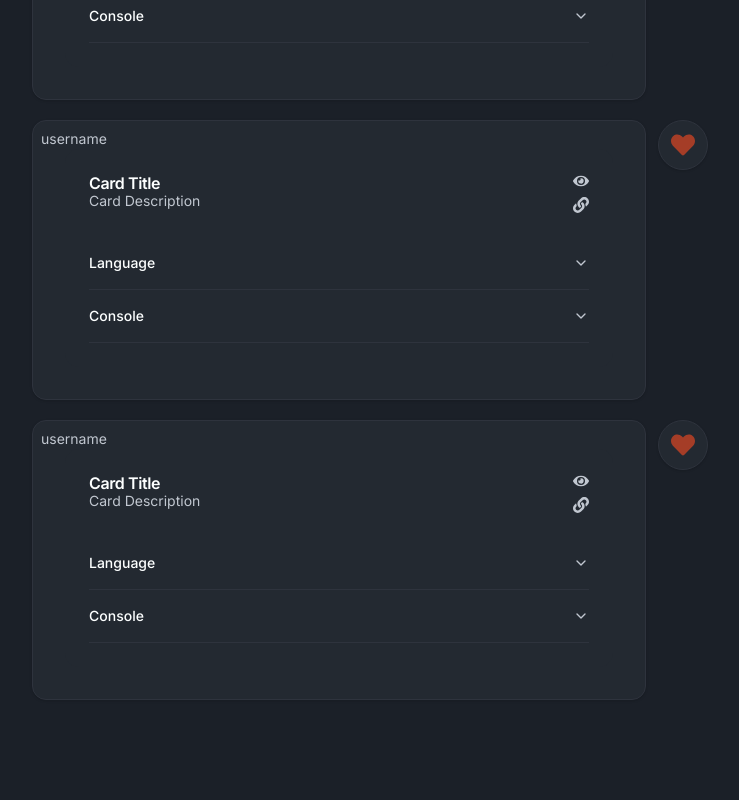
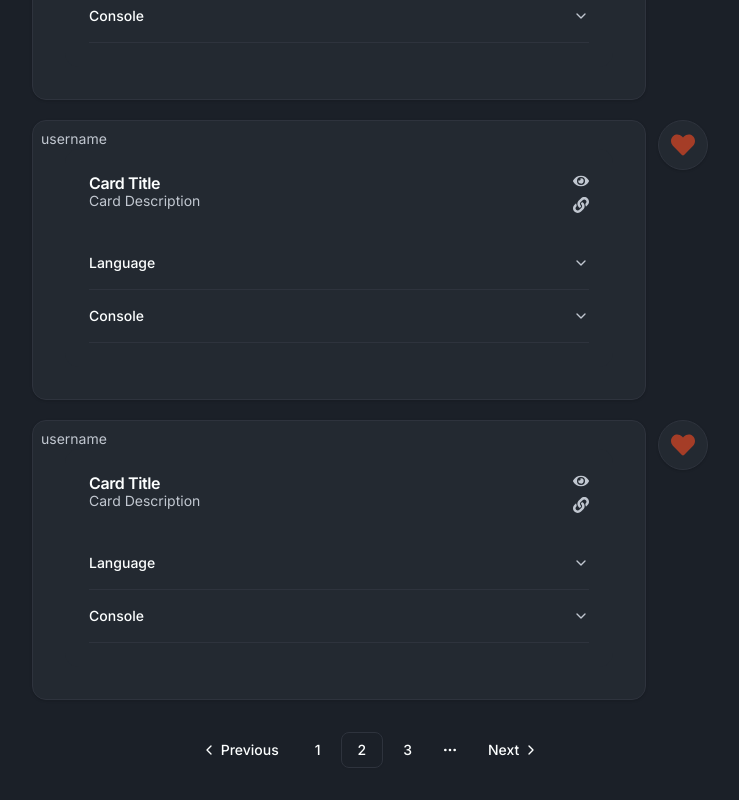
Before and after one commit to nemnem202/snipshare, a React app in the folder frontend/: page /explorer in a window 1280 px wide. Shown: the part 1666-2466 px from the top of the page, without its empty margins (270-1009 px from the left). Before the commit the page ends 2398 px from the top, so only its background shows below. Built offline with nearby package versions, Linux system fonts and the light colour scheme; the HTML template or start-up script is replaced by a standard one; a web font is replaced by a local one.

Commit message:
added pagination

```diff
--- a/frontend/src/core/pages/explorer.tsx
+++ b/frontend/src/core/pages/explorer.tsx
@@ -1,7 +1,15 @@
+import {
+  Pagination,
+  PaginationContent,
+  PaginationEllipsis,
+  PaginationItem,
+  PaginationLink,
+  PaginationNext,
+  PaginationPrevious,
+} from "../../ui/assets/pagination";
 import Headline from "../../ui/components/headline";
 import LanguageSelect from "../../ui/components/language_select";
 import Searchbar from "../../ui/components/searchbar";
-import SnippetCard from "../../ui/components/snippet_card";
 import SnippetContainer from "../../ui/components/snippet_container";
 import SortingSelect from "../../ui/components/sorting_select";
 import Tag from "../../ui/components/tag";
@@ -34,6 +42,34 @@ export default function Explorer() {
           <SnippetContainer />
         ))}
       </div>
+      <Pagination>
+        <PaginationContent>
+          <PaginationItem>
+            <PaginationPrevious href="#" size="default" />
+          </PaginationItem>
+          <PaginationItem>
+            <PaginationLink href="#" size="default">
+              1
+            </PaginationLink>
+          </PaginationItem>
+          <PaginationItem>
+            <PaginationLink href="#" isActive size="default">
+              2
+            </PaginationLink>
+          </PaginationItem>
+          <PaginationItem>
+            <PaginationLink href="#" size="default">
+              3
+            </PaginationLink>
+          </PaginationItem>
+          <PaginationItem>
+            <PaginationEllipsis />
+          </PaginationItem>
+          <PaginationItem>
+            <PaginationNext href="#" size="default" />
+          </PaginationItem>
+        </PaginationContent>
+      </Pagination>
     </>
   );
 }
--- a/frontend/src/ui/assets/button.tsx
+++ b/frontend/src/ui/assets/button.tsx
@@ -1,27 +1,31 @@
 import * as React from "react";
 import { Slot } from "@radix-ui/react-slot";
 import { cva, type VariantProps } from "class-variance-authority";
-
 import { cn } from "../../lib/utils";
 
+export type ButtonProps = React.ButtonHTMLAttributes<HTMLButtonElement>;
+
 const buttonVariants = cva(
-  "cursor-pointer inline-flex items-center justify-center gap-2 whitespace-nowrap rounded-md text-sm font-medium transition-colors focus-visible:outline-none focus-visible:ring-1 focus-visible:ring-ring disabled:pointer-events-none disabled:opacity-50 [&_svg]:pointer-events-none [&_svg]:size-4 [&_svg]:shrink-0",
+  "inline-flex items-center justify-center gap-2 whitespace-nowrap rounded-md text-sm font-medium transition-all disabled:pointer-events-none disabled:opacity-50 [&_svg]:pointer-events-none [&_svg:not([class*='size-'])]:size-4 shrink-0 [&_svg]:shrink-0 outline-none focus-visible:border-ring focus-visible:ring-ring/50 focus-visible:ring-[3px] aria-invalid:ring-destructive/20 dark:aria-invalid:ring-destructive/40 aria-invalid:border-destructive",
   {
     variants: {
       variant: {
-        default: "bg-primary text-primary-foreground shadow hover:bg-primary/90",
-        destructive: "bg-destructive text-destructive-foreground shadow-sm hover:bg-destructive/90",
+        default: "bg-primary text-primary-foreground hover:bg-primary/90",
+        destructive:
+          "bg-destructive text-white hover:bg-destructive/90 focus-visible:ring-destructive/20 dark:focus-visible:ring-destructive/40 dark:bg-destructive/60",
         outline:
-          "border border-input bg-background shadow-sm hover:bg-accent hover:text-accent-foreground",
-        secondary: "bg-secondary text-secondary-foreground shadow-sm hover:bg-secondary/80",
-        ghost: "hover:bg-accent hover:text-accent-foreground",
+          "border bg-background shadow-xs hover:bg-accent hover:text-accent-foreground dark:bg-input/30 dark:border-input dark:hover:bg-input/50",
+        secondary: "bg-secondary text-secondary-foreground hover:bg-secondary/80",
+        ghost: "hover:bg-accent hover:text-accent-foreground dark:hover:bg-accent/50",
         link: "text-primary underline-offset-4 hover:underline",
       },
       size: {
         default: "h-9 px-4 py-2",
-        sm: "h-8 rounded-md px-3 text-xs",
-        lg: "h-10 rounded-md px-8",
-        icon: "h-9 w-9",
+        sm: "h-8 rounded-md gap-1.5 px-3 has-[>svg]:px-2.5",
+        lg: "h-10 rounded-md px-6 has-[>svg]:px-4",
+        icon: "size-9",
+        "icon-sm": "size-8",
+        "icon-lg": "size-10",
       },
     },
     defaultVariants: {
@@ -31,20 +35,25 @@ const buttonVariants = cva(
   }
 );
 
-export interface ButtonProps
-  extends React.ButtonHTMLAttributes<HTMLButtonElement>,
-    VariantProps<typeof buttonVariants> {
-  asChild?: boolean;
+function Button({
+  className,
+  variant,
+  size,
+  asChild = false,
+  ...props
+}: React.ComponentProps<"button"> &
+  VariantProps<typeof buttonVariants> & {
+    asChild?: boolean;
+  }) {
+  const Comp = asChild ? Slot : "button";
+
+  return (
+    <Comp
+      data-slot="button"
+      className={cn(buttonVariants({ variant, size, className }))}
+      {...props}
+    />
+  );
 }
 
-const Button = React.forwardRef<HTMLButtonElement, ButtonProps>(
-  ({ className, variant, size, asChild = false, ...props }, ref) => {
-    const Comp = asChild ? Slot : "button";
-    return (
-      <Comp className={cn(buttonVariants({ variant, size, className }))} ref={ref} {...props} />
-    );
-  }
-);
-Button.displayName = "Button";
-
 export { Button, buttonVariants };
--- /dev/null
+++ b/frontend/src/ui/assets/pagination.tsx
@@ -0,0 +1,99 @@
+import * as React from "react";
+import { ChevronLeft, ChevronRight, MoreHorizontal } from "lucide-react";
+import { cn } from "../../lib/utils";
+import { buttonVariants, type ButtonProps } from "./button";
+import type { VariantProps } from "class-variance-authority";
+
+const Pagination = ({ className, ...props }: React.ComponentProps<"nav">) => (
+  <nav
+    role="navigation"
+    aria-label="pagination"
+    className={cn("mx-auto flex w-full justify-center", className)}
+    {...props}
+  />
+);
+Pagination.displayName = "Pagination";
+
+const PaginationContent = React.forwardRef<HTMLUListElement, React.ComponentProps<"ul">>(
+  ({ className, ...props }, ref) => (
+    <ul ref={ref} className={cn("flex flex-row items-center gap-1", className)} {...props} />
+  )
+);
+PaginationContent.displayName = "PaginationContent";
+
+const PaginationItem = React.forwardRef<HTMLLIElement, React.ComponentProps<"li">>(
+  ({ className, ...props }, ref) => <li ref={ref} className={cn("", className)} {...props} />
+);
+PaginationItem.displayName = "PaginationItem";
+
+type PaginationLinkProps = {
+  isActive?: boolean;
+} & VariantProps<typeof buttonVariants> &
+  React.ComponentProps<"a">;
+
+const PaginationLink = ({ className, isActive, size = "icon", ...props }: PaginationLinkProps) => (
+  <a
+    aria-current={isActive ? "page" : undefined}
+    className={cn(
+      buttonVariants({
+        variant: isActive ? "outline" : "ghost",
+        size,
+      }),
+      className
+    )}
+    {...props}
+  />
+);
+
+PaginationLink.displayName = "PaginationLink";
+
+const PaginationPrevious = ({
+  className,
+  ...props
+}: React.ComponentProps<typeof PaginationLink>) => (
+  <PaginationLink
+    aria-label="Go to previous page"
+    size="default"
+    className={cn("gap-1 pl-2.5", className)}
+    {...props}
+  >
+    <ChevronLeft className="h-4 w-4" />
+    <span>Previous</span>
+  </PaginationLink>
+);
+PaginationPrevious.displayName = "PaginationPrevious";
+
+const PaginationNext = ({ className, ...props }: React.ComponentProps<typeof PaginationLink>) => (
+  <PaginationLink
+    aria-label="Go to next page"
+    size="default"
+    className={cn("gap-1 pr-2.5", className)}
+    {...props}
+  >
+    <span>Next</span>
+    <ChevronRight className="h-4 w-4" />
+  </PaginationLink>
+);
+PaginationNext.displayName = "PaginationNext";
+
+const PaginationEllipsis = ({ className, ...props }: React.ComponentProps<"span">) => (
+  <span
+    aria-hidden
+    className={cn("flex h-9 w-9 items-center justify-center", className)}
+    {...props}
+  >
+    <MoreHorizontal className="h-4 w-4" />
+    <span className="sr-only">More pages</span>
+  </span>
+);
+PaginationEllipsis.displayName = "PaginationEllipsis";
+
+export {
+  Pagination,
+  PaginationContent,
+  PaginationLink,
+  PaginationItem,
+  PaginationPrevious,
+  PaginationNext,
+  PaginationEllipsis,
+};
```
